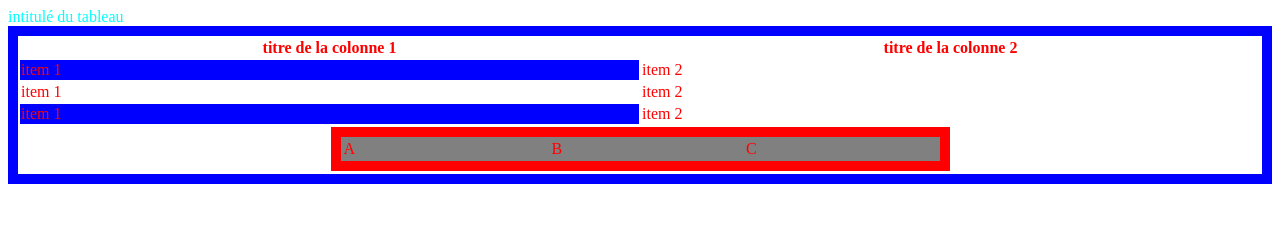
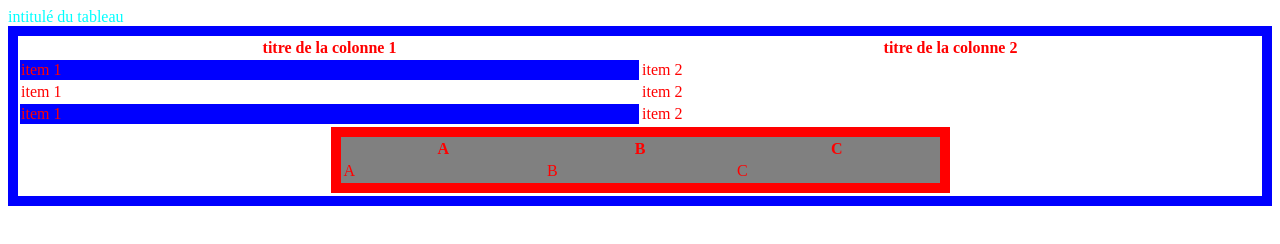
Before and after one commit to b3no1t/first, a plain HTML site: page reviewhtml/table.html in a window 1280 px wide. Drawn offline with Linux system fonts and the light colour scheme.

Commit message:
add comment

```diff
--- a/reviewhtml/table.html
+++ b/reviewhtml/table.html
@@ -36,7 +36,7 @@
       </tr>
       <tr>
         <td colspan="2">
-          <!-- colspan = le nombre de colonne -->
+          <!-- colspan = le nombre de colonne dans le tableau, ici 2 donc la celllule en question prends la place de deux cellules  -->
           <table
             style="
               margin: 0 auto;
@@ -45,6 +45,11 @@
               border: 10px solid red;
             "
           >
+            <tr>
+              <th>A</th>
+              <th>B</th>
+              <th>C</th>
+            </tr>
             <tr>
               <td>A</td>
               <td>B</td>
```
